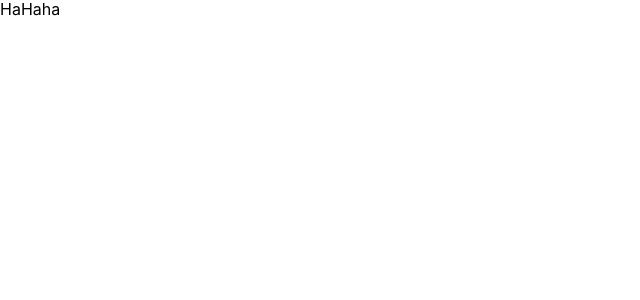
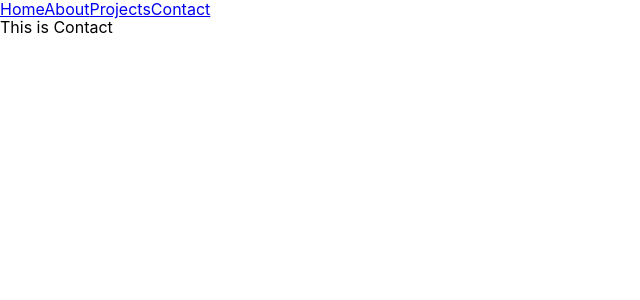
Before and after one commit to PortableSAM/toy-project191106, a React (Create React App) app: page /Contact in a window 1280 px wide. Shown: the top 300 px of the page, without its empty margins (0-640 px from the left). Built offline with nearby package versions, Linux system fonts and the light colour scheme.

Commit message:
Create Components

```diff
--- a/package.json
+++ b/package.json
@@ -6,6 +6,7 @@
     "react": "^16.11.0",
     "react-dom": "^16.11.0",
     "react-mdl": "^1.11.0",
+    "react-router-dom": "^5.1.2",
     "react-scripts": "3.2.0"
   },
   "scripts": {
--- a/src/App.js
+++ b/src/App.js
@@ -1,10 +1,25 @@
-import React from "react";
+import React, { Component } from "react";
+import { Link, BrowserRouter as Router } from "react-router-dom";
 import "./App.css";
 import "./normalize.css";
+// Main Component
+import Main from "./components/Main";
 
-class App extends React.Component {
+class App extends Component {
   render() {
-    return <div>HaHaha</div>;
+    return (
+      <div>
+        <header>
+          <Router>
+            <Link to="/">Home</Link>
+            <Link to="/About">About</Link>
+            <Link to="/Projects">Projects</Link>
+            <Link to="/Contact">Contact</Link>
+          </Router>
+        </header>
+        <Main />
+      </div>
+    );
   }
 }
 
--- /dev/null
+++ b/src/components/About.js
@@ -0,0 +1,9 @@
+import React, { Component } from "react";
+
+class About extends Component {
+  render() {
+    return <div>This is About</div>;
+  }
+}
+
+export default About;
--- /dev/null
+++ b/src/components/Contact.js
@@ -0,0 +1,9 @@
+import React, { Component } from "react";
+
+class Contact extends Component {
+  render() {
+    return <div>This is Contact</div>;
+  }
+}
+
+export default Contact;
--- /dev/null
+++ b/src/components/Home.js
@@ -0,0 +1,9 @@
+import React, { Component } from "react";
+
+class Home extends Component {
+  render() {
+    return <div>This is Home</div>;
+  }
+}
+
+export default Home;
--- /dev/null
+++ b/src/components/Main.js
@@ -0,0 +1,22 @@
+import React from "react";
+import { Route, Switch, BrowserRouter as Router } from "react-router-dom";
+// Manu components
+import Home from "./Home";
+import About from "./About";
+import Projects from "./Projects";
+import Contact from "./Contact";
+
+const Main = () => {
+  return (
+    <Router>
+      <Switch>
+        <Route exact path="/" component={Home} />
+        <Route path="/About" component={About} />
+        <Route path="/Projects" component={Projects} />
+        <Route path="/Contact" component={Contact} />
+      </Switch>
+    </Router>
+  );
+};
+
+export default Main;
--- /dev/null
+++ b/src/components/Projects.js
@@ -0,0 +1,9 @@
+import React, { Component } from "react";
+
+class Projects extends Component {
+  render() {
+    return <div>This is Projects</div>;
+  }
+}
+
+export default Projects;
--- a/src/index.js
+++ b/src/index.js
@@ -2,9 +2,15 @@ import React from "react";
 import ReactDOM from "react-dom";
 import "./index.css";
 import App from "./App";
+import { BrowserRouter as Router } from "react-router-dom";
 import * as serviceWorker from "./serviceWorker";
 
-ReactDOM.render(<App />, document.getElementById("root"));
+ReactDOM.render(
+  <Router>
+    <App />
+  </Router>,
+  document.getElementById("root")
+);
 
 // If you want your app to work offline and load faster, you can change
 // unregister() to register() below. Note this comes with some pitfalls.
```
Also changed, not shown: 1 other file (tests, documents, lock files or other folders).
